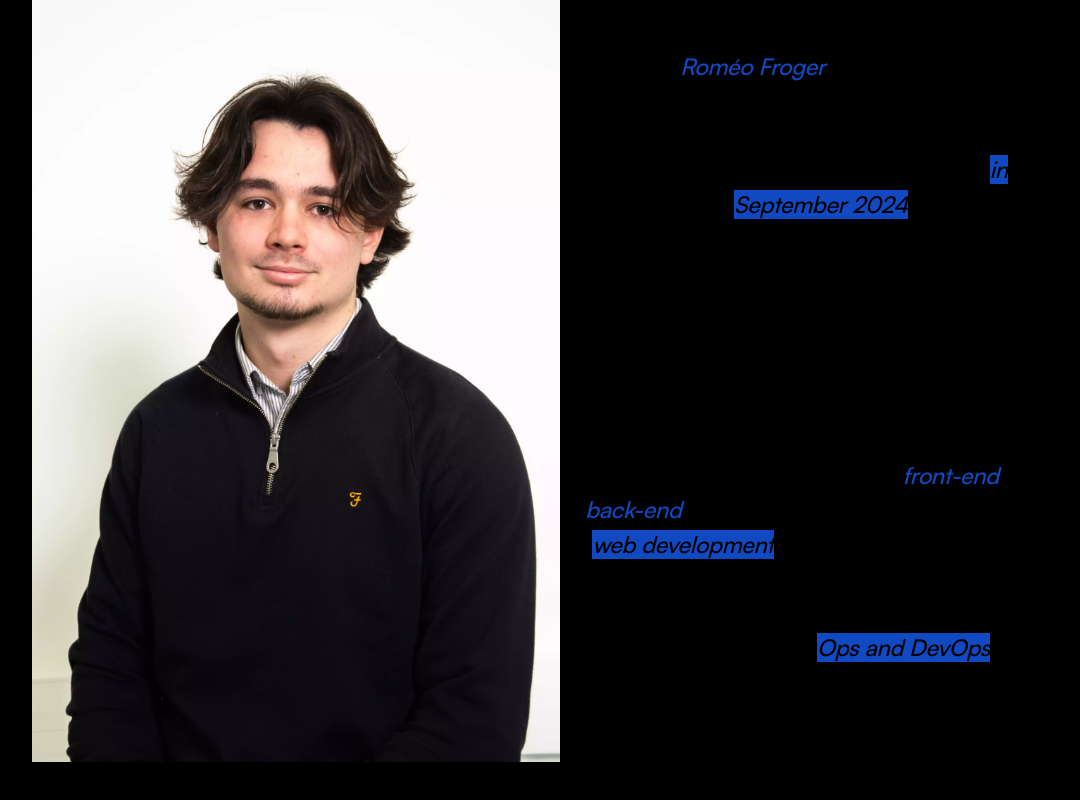
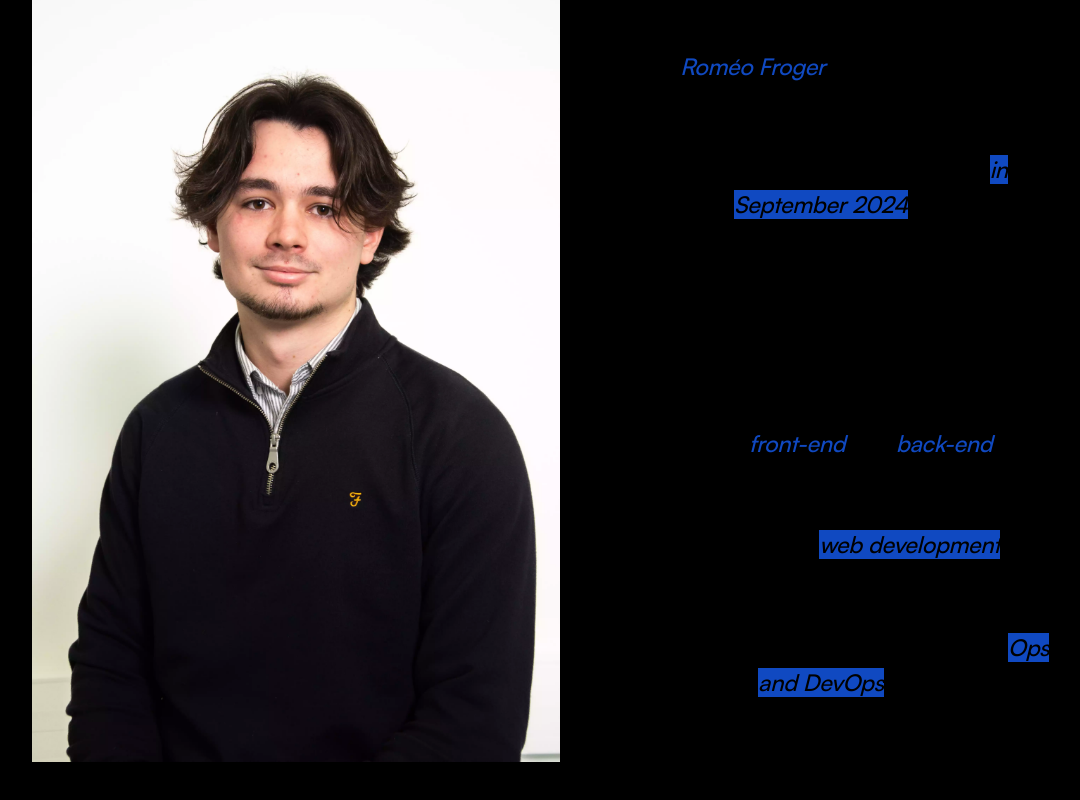
Before and after one commit to RomeoFroger49/portfolio, a React (Vite) app: page / in a window 1280 px wide. Shown: the part 1873-2673 px from the top of the page, without its empty margins (80-1160 px from the left). Built offline with nearby package versions, Linux system fonts and the light colour scheme.

Commit message:
minor change

```diff
--- a/src/components/AboutComponent/Me.jsx
+++ b/src/components/AboutComponent/Me.jsx
@@ -30,17 +30,17 @@ export default function Me() {
               company <i className="font-satoshiBlack">Sncf Connect & Tech</i>{" "}
               as a fullstack developer. I also worked on a project with a
               friend, a website for a company called{" "}
-              <i className="font-satoshiBlack">World Safety Power</i>.
+              <i className="font-satoshiBlack">World Safety Power</i>. That
+              includes working on the <i className="text-primary">front-end</i>{" "}
+              and <i className="text-primary">back-end</i> of the website.
             </h2>
 
             <h2 className="font-satoshiMedium text-md">
-              That includes working on the{" "}
-              <i className="text-primary">front-end</i> and{" "}
-              <i className="text-primary">back-end</i> of the website. I am
-              passionate about <i className="bg-primary">web development</i> and
-              I am always looking for new challenges. That's why after
-              discovering the world of fullstack development, I decided to start
-              learning <i className="bg-primary">Ops and DevOps</i>.
+              I am passionate about{" "}
+              <i className="bg-primary">web development</i> and I am always
+              looking for new challenges. That's why after discovering the world
+              of fullstack development, I decided to start learning{" "}
+              <i className="bg-primary">Ops and DevOps</i>.
             </h2>
           </div>
         </div>
```
